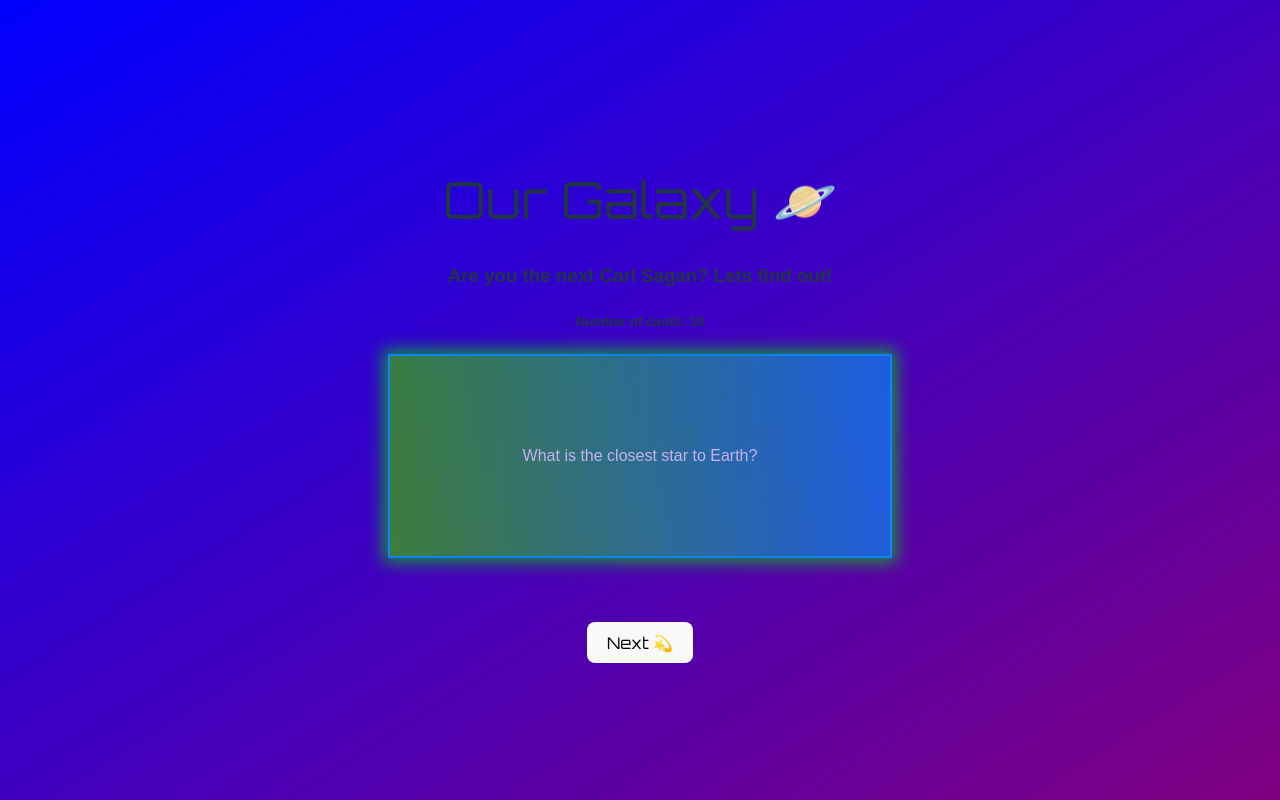
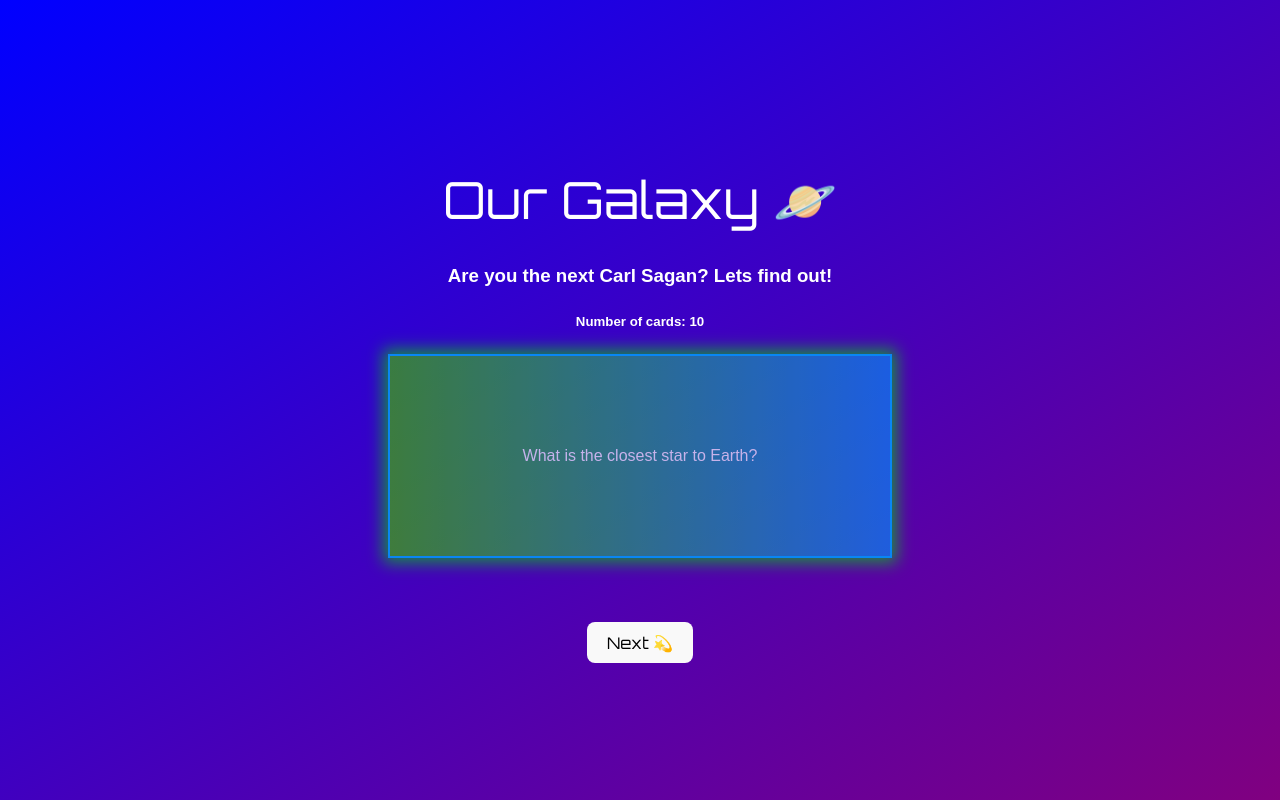
Before and after one commit to camcast04/react-flashcard-app, a React (Vite) app: page / in a window 1280 px wide. Built offline with nearby package versions, Linux system fonts and the light colour scheme; grey boxes are pictures that could not be loaded.

Commit message:
some changes

```diff
--- a/src/App.css
+++ b/src/App.css
@@ -8,11 +8,13 @@
   flex-direction: column;
   align-items: center;
   justify-content: center;
+  color: white;
 }
 
 h3,
 h5 {
   font-family: Arial;
+  color: white;
 }
 
 #root {
@@ -118,6 +120,7 @@
    BUTTON STYLES
 ===================== */
 button {
+  background-color: black;
   z-index: 1;
 }
 
```
